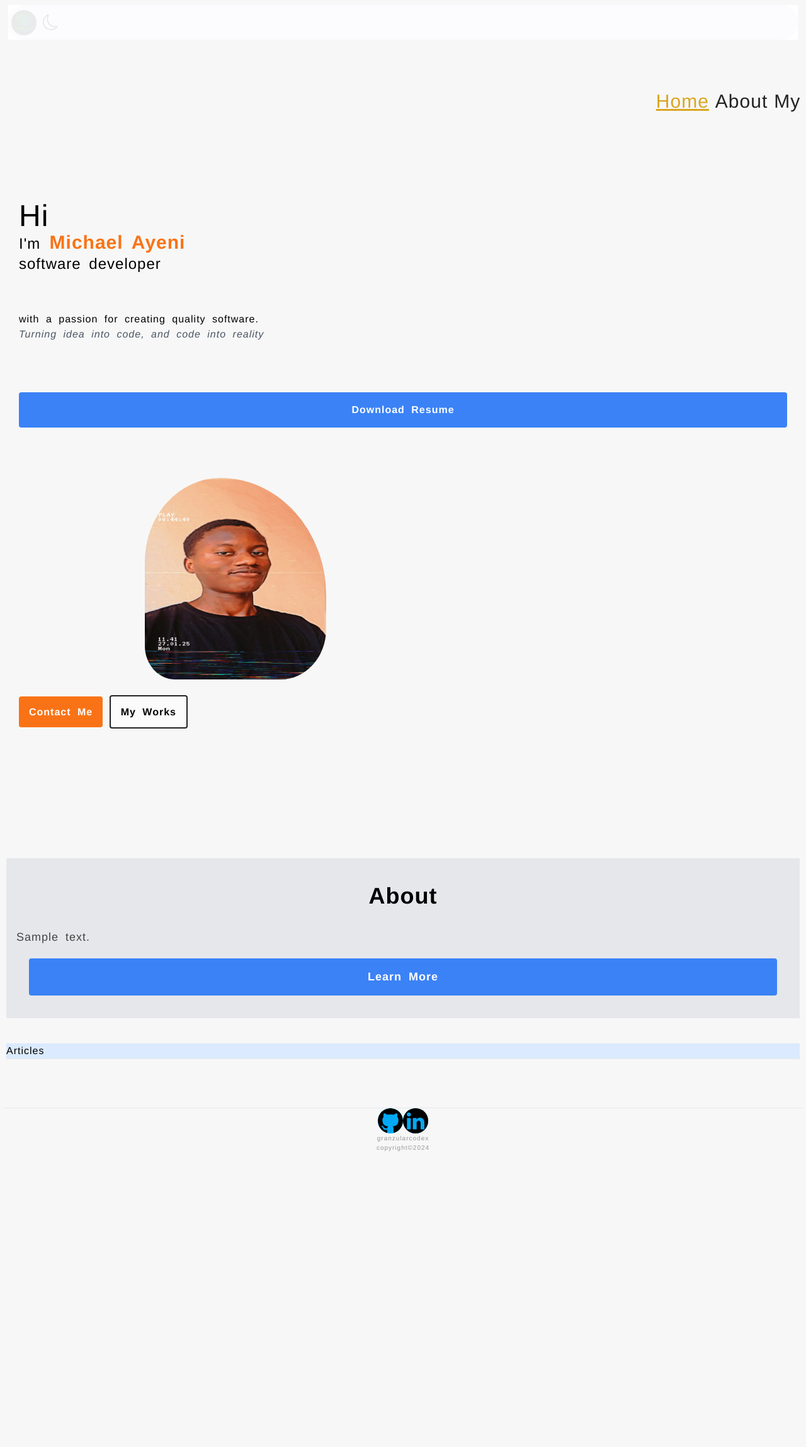
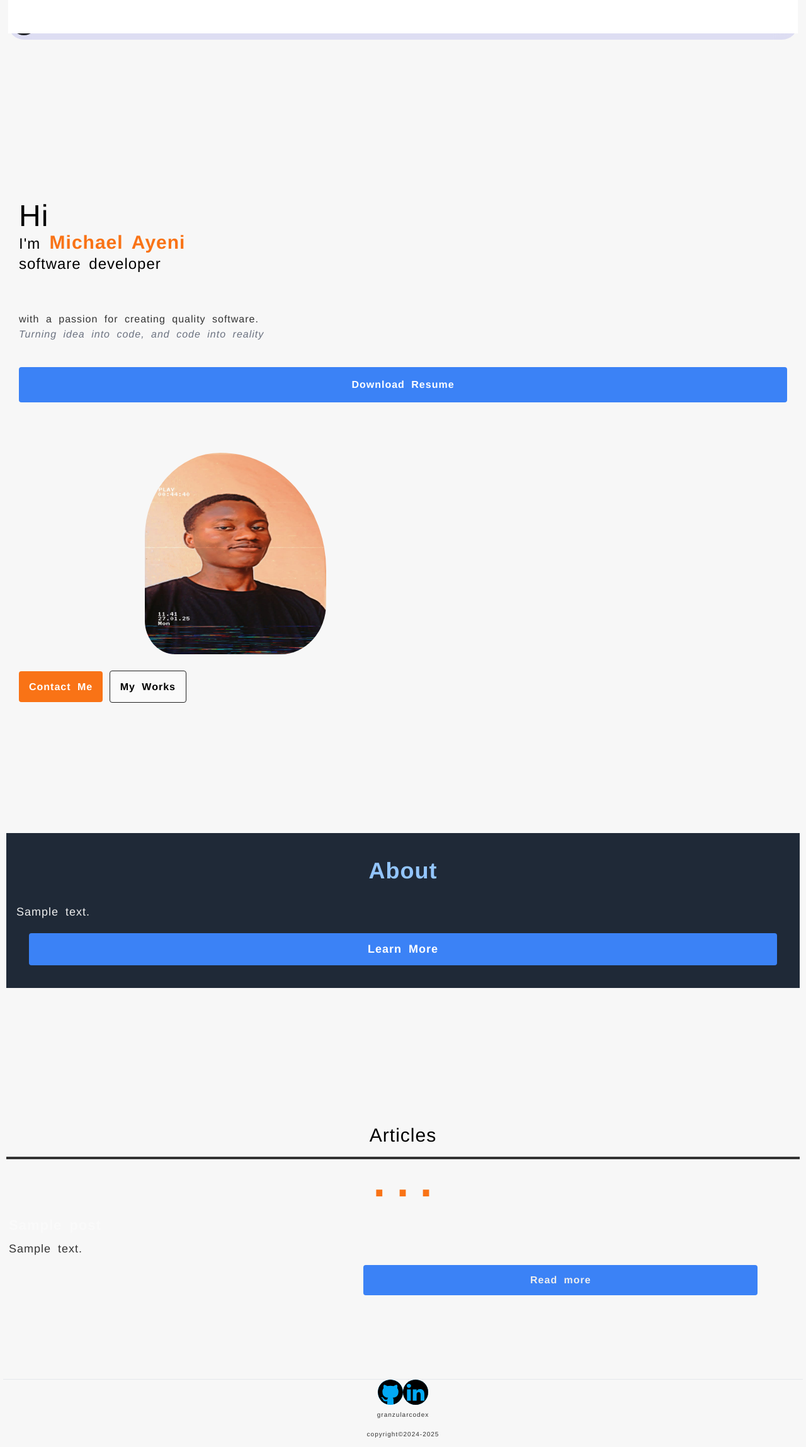
Before and after one commit to Granzular/portfolio-, a Django app: page / in a window 1280 px wide. Shown: the whole page at 63% size. Before the commit the page ends 1828 px from the top, so only its background shows below. Run offline with Django 5.2, Linux system fonts and the light colour scheme; tables that the repository leaves empty hold one stand-in row (values such as "Sample post"); parts of the project's set-up code (start-up, migrations or seed data) failed here and were passed over; some libraries are stand-ins or nearby versions.

Commit message:
another UI update. still unfinished

```diff
--- a/blog/static/blog/css/dark-theme.css
+++ b/blog/static/blog/css/dark-theme.css
@@ -1,20 +1,27 @@
 body{
-  background-color: #222222;
-  color: white;
+  background-color: #222;
+  color: #eee;
 }
 .navbar, .navbar-ul{
-  background-color: #222222;
+  background-color: #222;
 }
 .nav-link{
-  color: white;
+  color: #ccc;
 }
-.active-link{
-  border-color: goldenrod;
-  color: goldenrod;
+.active-link {
+  text-decoration-line: underline;
+  text-decoration-color: rgb(0,0,200);
+  text-decoration-style: solid;
+  color: rgba(0,0,200,0.9);
 }
-.nav-icon{
+
+.nav-icon,#theme-toggle-icon{
   filter: invert(100%);
 }
+
 #brand-logo{
   background-color: white;
 }
+h1,h2,h3,h4,p{
+  color: #eee;
+}
--- a/blog/static/blog/css/navbar.css
+++ b/blog/static/blog/css/navbar.css
@@ -1,4 +1,7 @@
 /* always remember to add padding-top to the main content Below the navbar*/
+p{
+  color: #333;
+}
 #theme-toggle-icon{
   display: inline-block;
   width: 25px;
@@ -16,9 +19,9 @@
   border-radius: 50%;
   margin: 5px;
 }
-.brand-name{
-  font-size: 30px;
-  margin: 10px;
+
+#logo-a{
+  width: 20%;
 }
 .top-nav{
   display: grid;
@@ -49,29 +52,26 @@
   display: none;
   border-style: none;
   position: fixed;
-  top: 0px;
-  height: 100vh;
+  top: -10px;
+  height: 110vh;
   width: 100vw;
   padding: 0;
   margin: 0;
   text-align: center;
-  background-color: rgba(255,255,255,0.9);
+  background-color: rgba(255,255,255,1);
   z-index: 999999;
-}
-.navbar-ul{
   animation-name: up;
-  animation-duration: 0.04s;
+  animation-duration: 0.05s;
   animation-timing-function: ease-in;
 }
 .navbar-ul ul{
-  display: block;
-  padding-top: 10%;
-  margin: 0;
+  display: flex;
+  flex-direction: column;
+  padding: 0;
+  margin: auto;
   border-style: none;
-  background: none;
   height: 100%;
   width: 100%;
-  text-align: center;
 }
 .nav-icon{
   margin: 5px;
@@ -83,12 +83,12 @@
 
 }
 #close-icon{
-  width: 30px;
-  height: 30px;
+  width: 25px;
+  height: 25px;
   border-style: none;
   position: relative;
-  left: 90%;
-  padding: 5px;
+  float: right;
+  margin: 10px;
   z-index: 2000;
 }
 
@@ -107,9 +107,9 @@
 
 .active-link {
   text-decoration-line: underline;
-  text-decoration-color: goldenrod;
+  text-decoration-color: rgb(0,0,200);
   text-decoration-style: solid;
-  color: goldenrod;
+  color: rgba(0,0,200,0.6);
 }
 
 @media screen and (min-width:786px){
--- a/blog/static/blog/js/theme.js
+++ b/blog/static/blog/js/theme.js
@@ -1,6 +1,9 @@
 window.addEventListener("load",registerEvents,false);
 
 function registerEvents(e){
+
+    const sun = "/media/images/sun.svg";
+    const moon = "/media/images/moon.svg";
 
     const toggle_icon = document.querySelector("#theme-toggle-icon");
 
@@ -11,18 +14,22 @@
     /* helper functions definitions */
 
     function init_theme(theme){
+
         if (theme=="dark-theme"){
             theme_link.disabled = false;
-            toggle_icon.innerHTML = "🌞";
+            toggle_icon.alt = "🌞";
+            toggle_icon.src = sun;
         }
         else if(theme == "light-theme"){
             theme_link.disabled = true;
-            toggle_icon.innerHTML = "🌙";
+            toggle_icon.alt = "🌙";
+            toggle_icon.src = moon;
         }
         else if(theme == null){
             localStorage.setItem("theme","light-theme");
             theme_link.disabled = true;
-            toggle_icon.innerHTML = "🌙";
+            toggle_icon.alt = "🌙";
+            toggle_icon.src = moon;
         }
     }
 
@@ -32,12 +39,14 @@
 
         if (theme == "dark-theme"){
             theme_link.disabled = true;
-            toggle_icon.innerHTML = "🌙";
+            toggle_icon.alt = "🌙";
+            toggle_icon.src = moon;
             localStorage.setItem("theme","light-theme")
         }
         else if(theme == "light-theme"){
             theme_link.disabled = false;
-            toggle_icon.innerHTML = "🌞";
+            toggle_icon.alt = "🌞";
+            toggle_icon.src = sun;
             localStorage.setItem("theme","dark-theme");
         }
     }
--- a/blog/templates/blog/generic_base.html
+++ b/blog/templates/blog/generic_base.html
@@ -36,6 +36,9 @@
   "image": "https://granzulla.pythonanywhere.com/static/images/portfolio-preview.jpg"
 }
 </script>
+    <!-- tailwindcss and font awesome -->
+  <script src="https://cdn.tailwindcss.com"></script>
+  <link rel="stylesheet" href="https://cdnjs.cloudflare.com/ajax/libs/font-awesome/7.0.1/css/all.min.css" />
 {% load static %}
 <link rel="stylesheet" href="{% static 'blog/css/style.css'%}"/>
 <link rel="stylesheet" href="{% static 'blog/css/navbar.css' %}" />
@@ -52,9 +55,6 @@
 <script type="text/javascript" src="{% static 'blog/js/navbar.js' %}"></script>
   <script  type="text/javascript" src="{% static 'blog/js/theme.js' %}"></script>
 
-  <!-- tailwindcss and font awesome -->
-  <script src="https://cdn.tailwindcss.com"></script>
-  <link rel="stylesheet" href="https://cdnjs.cloudflare.com/ajax/libs/font-awesome/7.0.1/css/all.min.css" />
 
 {% block head %} {% endblock %}
 </head> <body>
@@ -84,12 +84,15 @@
 
     </div>
 
-granzularcodex
-   <p> copyright©2024 </p>
+    <p class="p-2">granzularcodex</p>
+   <p class="p-2"> copyright©2024-<span class="" id="year"></span> </p>
 </footer>
 {% block end %}
 {% endblock %}
 
 </body>
-
+<script type="application/javascript">
+const year = new Date().getFullYear();
+document.querySelector("#year").textContent = year;
+</script>
 </html>
--- a/blog/templates/blog/index.html
+++ b/blog/templates/blog/index.html
@@ -15,9 +15,9 @@
 				 class="text-5xl">Hi</span><br>I'm<strong class="text-bold text-orange-500 text-3xl"> Michael Ayeni</strong><br>software developer</h2>
 
 		<p>
-		with a passion for creating quality software.<br><em class="text-gray-600">Turning idea into code, and code into reality</em></p>
+		with a passion for creating quality software.<br><em class="text-gray-500">Turning idea into code, and code into reality</em></p>
 
-		<a href="{% url 'blog:resumepdf' %}" class="bg-blue-500 text-white rounded font-bold block m-auto mt-[80px] mb-[50px] p-4 text-center">Download Resume</a>
+		<a href="{% url 'blog:resumepdf' %}" class="bg-blue-500 text-white rounded font-bold block m-auto mt-[40px] mb-[50px] p-4 text-center">Download Resume</a>
 
 		</div>
 		<div class="card-img mb-10">
@@ -25,26 +25,43 @@
 		</div>
 		<div class="mt-5">
 		<a href="{% url 'blog:contact' %}" class="rounded bg-orange-500 text-white font-bold p-4" >Contact Me</a>
-  <a class="rounded border-2 border-[#222] bg-[rgba(255,255,255,0.4)] font-bold p-4" href="{% url 'blog:portfolio' %}">My Works</a><br>
+  <a class="rounded border-[1px] border-[#222] bg-[rgba(255,255,255,0.3)] font-bold p-4" href="{% url 'blog:portfolio' %}">My Works</a><br>
 </div>
 </div>
 
-<div class="index-about m-auto mb-10 p-4 pt-10 bg-gray-200" id="about">
-<h2 class="heading text-center text-4xl font-bold mb-8"> About</h2>
+<div class="index-about m-auto mb-[200px] p-4 pt-10 bg-gray-800" id="about">
+<h2 class="heading text-center text-4xl font-bold mb-8 text-blue-300"> About</h2>
 
 {% if about %}
-<article class="m-auto font-[450] text-[18px] text-[#444]">
+<article class="m-auto font-[450] text-[18px] text-[#eee]">
 {{about.text|safe|truncatewords:50}}
 
-<a class="text-center text-white block rounded p-4 m-5 bg-blue-500 font-bold" href="{% url 'blog:about' %}">Learn More</a>
+<a class="text-center text-white block rounded p-3 m-5 bg-blue-500 font-bold" href="{% url 'blog:about' %}">Learn More</a>
   </article>
 {% else %}
 No about
 {% endif %}
 </div>
 
-<div class="bg-blue-100">
-		 <h2>Articles</h2>
-		 <hr>
+
+<div class="">
+		 <h2 class=" text-center text-3xl font-[450] p-4">Articles</h2>
+		 <hr class="border-[#333] border-2 mb-2">
+		 <p class="font-mono font-extrabold text-6xl text-orange-500 text-center m-2 mb-4">...</p>
+
+
+		 {% if posts %}
+		 {% for post in posts %}
+	<article class="border-1 text-[rgba(255,255,255,0.4)] p-1 mb-10">
+		<h3 class="font-bold mb-2 text-[22px]">{{post.title}}</h3>
+
+		<p class="text-[18px]">{{post.text|safe|truncatewords:25}}</p>
+			 <a href="{% url 'blog:detail' post.id %}" class="block text-center w-1/2 rounded text-[#eee] bg-blue-500 m-3 p-3 ml-[45%] font-bold">Read more</a>
+	</article>
+
+{% endfor %}
+		 {% else %}
+		 <p>No posts available </p>
+		 {% endif %}
 </div>
 	{% endblock %}
--- a/blog/templates/blog/navbar.html
+++ b/blog/templates/blog/navbar.html
@@ -2,7 +2,7 @@
 
         <nav class="top-nav">
 
-          <a href="/"><img src="/media/images/favicon.jpg" class="inline-block" id="brand-logo"  alt='brand logo'></a>
+          <a id="logo-a" href="/"><img src="/media/images/favicon.jpg" class="inline-block" id="brand-logo"  alt='brand logo'></a>
 
 
         <div class="navbar-ul" id="navbar-ul" >
--- a/blog/views/views.py
+++ b/blog/views/views.py
@@ -18,9 +18,11 @@
     #posts = Post.objects.filter(published_date__lte=timezone.now()).order_by("-published_date")[:3]
     about = About.objects.all()
     about = None if len(about)==0 else about[0]
+    posts = Post.objects.filter(published_date__lte=timezone.now()).order_by("-published_date")[:3]
 
     context = {
-            "about" : about
+            "about" : about,
+            "posts" : posts,
             }
 
     return render(request,"blog/index.html",context)
```
Also changed, not shown: media/images/sun.svg (added).
